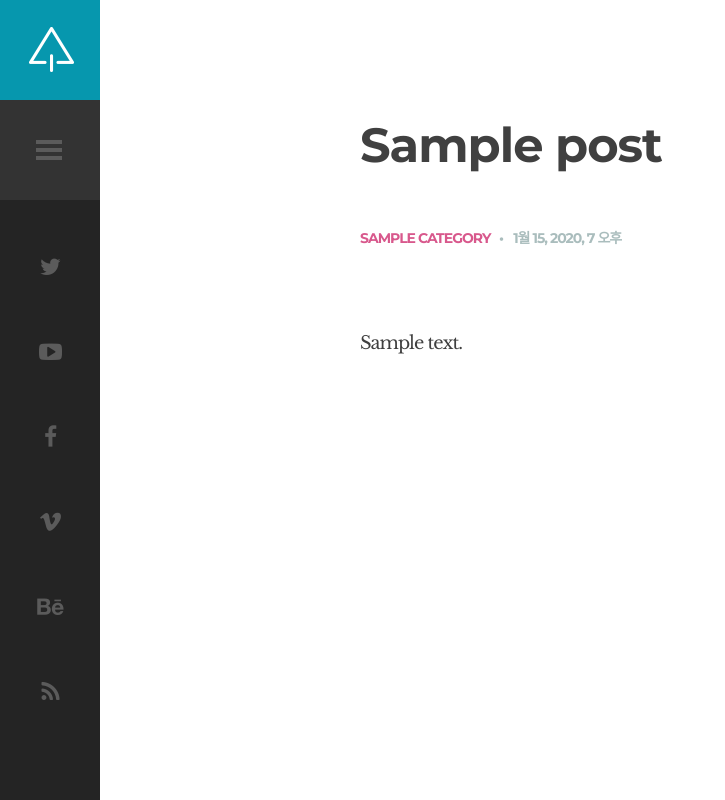
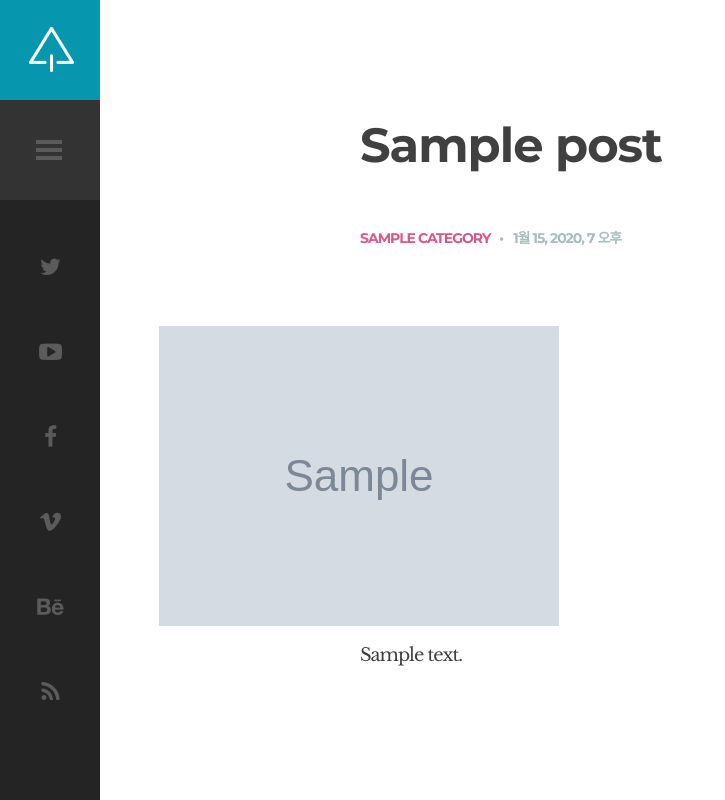
Before and after one commit to ankiwoong/python_kindergarten, a Django app: page /blog/post/1 in a window 1280 px wide. Shown: the whole page, without its empty margins (0-725 px from the left). Run offline with Django 3.2, Linux system fonts and the light colour scheme; tables that the repository leaves empty hold one stand-in row (values such as "Sample post"); grey boxes marked "Sample" are stand-in pictures.

Commit message:
Check the content photos

```diff
--- a/blog/templates/blog/post_detail.html
+++ b/blog/templates/blog/post_detail.html
@@ -126,7 +126,14 @@
                     <div class="clear"></div>
                 </div>
 
-                <div class="entry-content">
+                <!-- 사진 -->
+                {% if post.title_image %}
+                <div class="post-full-width">
+                    <img src="{{ post.title_image.url }}" alt="">
+                </div>
+                {% endif %}
+
+                <div class=" entry-content">
                     <div class="content-wrap content-660 center-relative">
                         <!-- 글 내용 -->
                         {{ post.content }}
```
